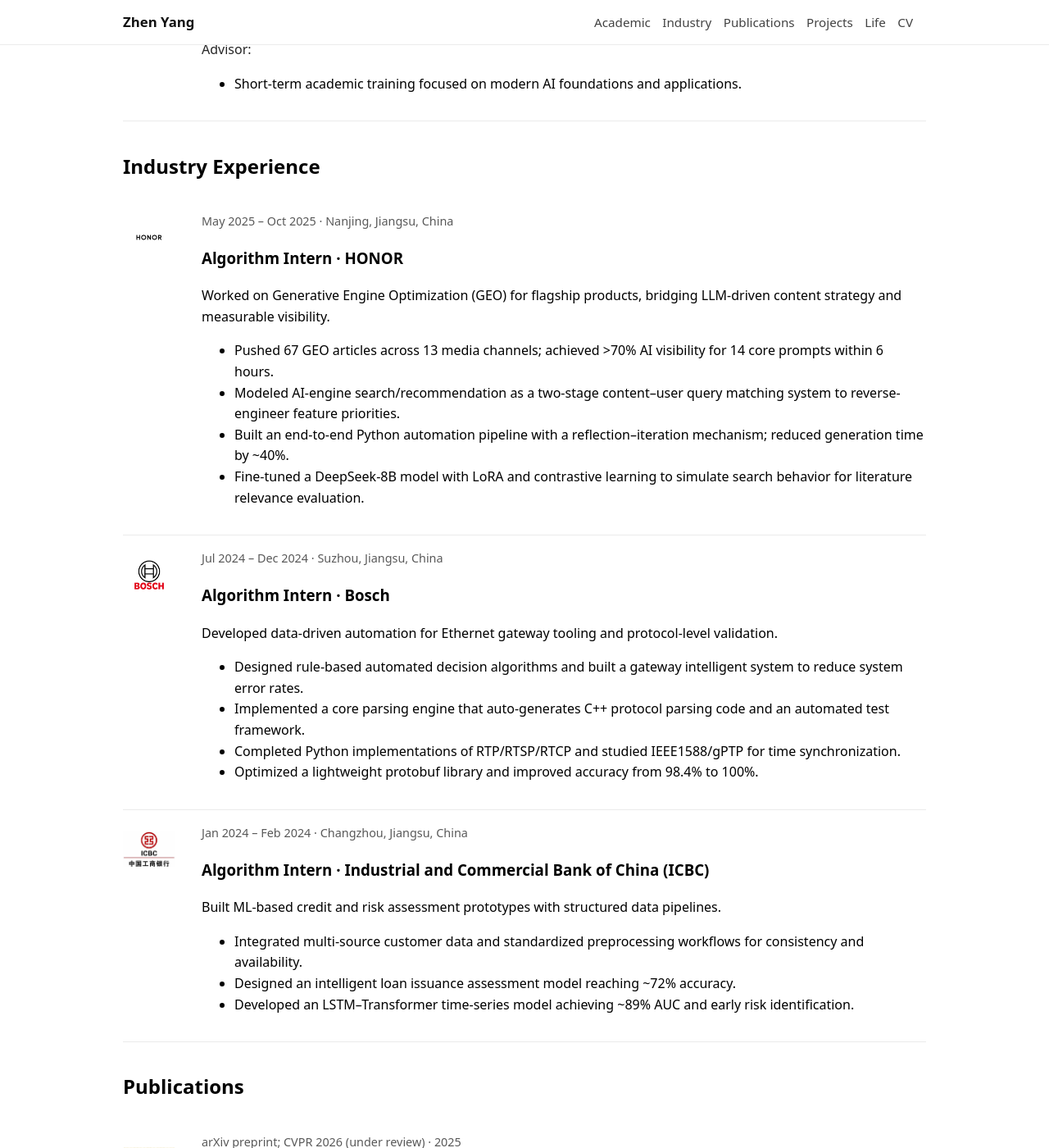
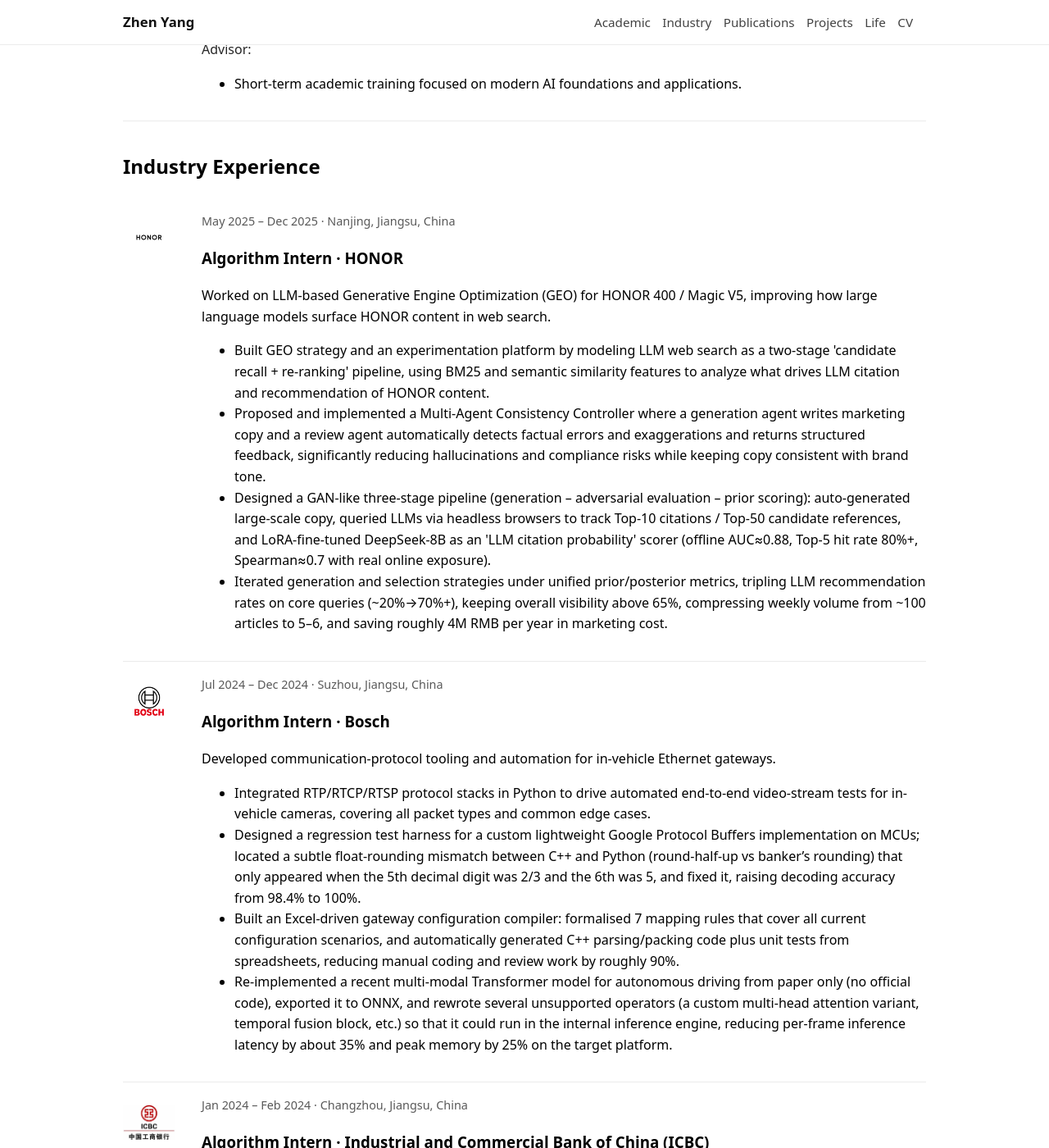
Before and after one commit to xi-xiaoran/xi-xiaoran.github.io, a Jekyll site: the page built from index.md, in a window 1280 px wide and 1400 px high, scrolled down 756 px. Shown: the whole window at 82% size. Built offline with Jekyll 4.4.1, drawn with Linux system fonts in a browser that asks for light colours; comment, search, counter and statistics services are not loaded; some of the changed text lies outside the part shown.

Commit message:
Update Chinese CV and sync internship descriptions with latest resume

```diff
--- a/_data/home_cv.yml
+++ b/_data/home_cv.yml
@@ -5,5 +5,5 @@
 
 chinese:
   file: "/files/CV_Chinese.pdf"
-  updated: "2025-12-07"
+  updated: "2025-12-19"
   label: "中文简历 (PDF)"
--- a/_data/home_industry.yml
+++ b/_data/home_industry.yml
@@ -1,36 +1,36 @@
 items:
   - start: "May 2025"
-    end: "Oct 2025"
+    end: "Dec 2025"
     company: "HONOR"
     company_logo: "/images/logos/honor.png"
     role: "Algorithm Intern"
     location: "Nanjing, Jiangsu, China"
-    summary: "Worked on Generative Engine Optimization (GEO) for flagship products, bridging LLM-driven content strategy and measurable visibility."
+    summary: "Worked on LLM-based Generative Engine Optimization (GEO) for HONOR 400 / Magic V5, improving how large language models surface HONOR content in web search."
     bullets:
-      - "Pushed 67 GEO articles across 13 media channels; achieved >70% AI visibility for 14 core prompts within 6 hours."
-      - "Modeled AI-engine search/recommendation as a two-stage content–user query matching system to reverse-engineer feature priorities."
-      - "Built an end-to-end Python automation pipeline with a reflection–iteration mechanism; reduced generation time by ~40%."
-      - "Fine-tuned a DeepSeek-8B model with LoRA and contrastive learning to simulate search behavior for literature relevance evaluation."
+      - "Built GEO strategy and an experimentation platform by modeling LLM web search as a two-stage 'candidate recall + re-ranking' pipeline, using BM25 and semantic similarity features to analyze what drives LLM citation and recommendation of HONOR content."
+      - "Proposed and implemented a Multi-Agent Consistency Controller where a generation agent writes marketing copy and a review agent automatically detects factual errors and exaggerations and returns structured feedback, significantly reducing hallucinations and compliance risks while keeping copy consistent with brand tone."
+      - "Designed a GAN-like three-stage pipeline (generation – adversarial evaluation – prior scoring): auto-generated large-scale copy, queried LLMs via headless browsers to track Top-10 citations / Top-50 candidate references, and LoRA-fine-tuned DeepSeek-8B as an 'LLM citation probability' scorer (offline AUC≈0.88, Top-5 hit rate 80%+, Spearman≈0.7 with real online exposure)."
+      - "Iterated generation and selection strategies under unified prior/posterior metrics, tripling LLM recommendation rates on core queries (~20%→70%+), keeping overall visibility above 65%, compressing weekly volume from ~100 articles to 5–6, and saving roughly 4M RMB per year in marketing cost."
   - start: "Jul 2024"
     end: "Dec 2024"
     company: "Bosch"
     company_logo: "/images/logos/bosch.png"
     role: "Algorithm Intern"
     location: "Suzhou, Jiangsu, China"
-    summary: "Developed data-driven automation for Ethernet gateway tooling and protocol-level validation."
+    summary: "Developed communication-protocol tooling and automation for in-vehicle Ethernet gateways."
     bullets:
-      - "Designed rule-based automated decision algorithms and built a gateway intelligent system to reduce system error rates."
-      - "Implemented a core parsing engine that auto-generates C++ protocol parsing code and an automated test framework."
-      - "Completed Python implementations of RTP/RTSP/RTCP and studied IEEE1588/gPTP for time synchronization."
-      - "Optimized a lightweight protobuf library and improved accuracy from 98.4% to 100%."
+      - "Integrated RTP/RTCP/RTSP protocol stacks in Python to drive automated end-to-end video-stream tests for in-vehicle cameras, covering all packet types and common edge cases."
+      - "Designed a regression test harness for a custom lightweight Google Protocol Buffers implementation on MCUs; located a subtle float-rounding mismatch between C++ and Python (round-half-up vs banker’s rounding) that only appeared when the 5th decimal digit was 2/3 and the 6th was 5, and fixed it, raising decoding accuracy from 98.4% to 100%."
+      - "Built an Excel-driven gateway configuration compiler: formalised 7 mapping rules that cover all current configuration scenarios, and automatically generated C++ parsing/packing code plus unit tests from spreadsheets, reducing manual coding and review work by roughly 90%."
+      - "Re-implemented a recent multi-modal Transformer model for autonomous driving from paper only (no official code), exported it to ONNX, and rewrote several unsupported operators (a custom multi-head attention variant, temporal fusion block, etc.) so that it could run in the internal inference engine, reducing per-frame inference latency by about 35% and peak memory by 25% on the target platform."
   - start: "Jan 2024"
     end: "Feb 2024"
     company: "Industrial and Commercial Bank of China (ICBC)"
     company_logo: "/images/logos/icbc.png"
     role: "Algorithm Intern"
     location: "Changzhou, Jiangsu, China"
-    summary: "Built ML-based credit and risk assessment prototypes with structured data pipelines."
+    summary: "Built classical ML credit-risk prototypes and structured data pipelines for retail-loan decision support."
     bullets:
-      - "Integrated multi-source customer data and standardized preprocessing workflows for consistency and availability."
-      - "Designed an intelligent loan issuance assessment model reaching ~72% accuracy."
-      - "Developed an LSTM–Transformer time-series model achieving ~89% AUC and early risk identification."
+      - "Consolidated multi-source customer tables (demographics, transactions, credit history) into a cleaned, de-duplicated feature store; implemented missing-value handling, outlier winsorisation, bucketing, and time-based train/validation splits to avoid data leakage."
+      - "Trained and compared logistic regression, gradient-boosted trees, and random forests for default-probability (PD) prediction; the final stacked model reached about 0.89 ROC-AUC and KS≈0.45 on the held-out validation set."
+      - "Used calibration curves and score-band statistics to design a three-way decision rule — approve / reject / manual review for highly uncertain cases — so that the overall approval rate stayed roughly unchanged while capturing >95% of customers who later became 30-day-past-due, and reducing manual review volume by around 30% compared with the previous rule-based system."
```
Also changed, not shown: 1 other file.
